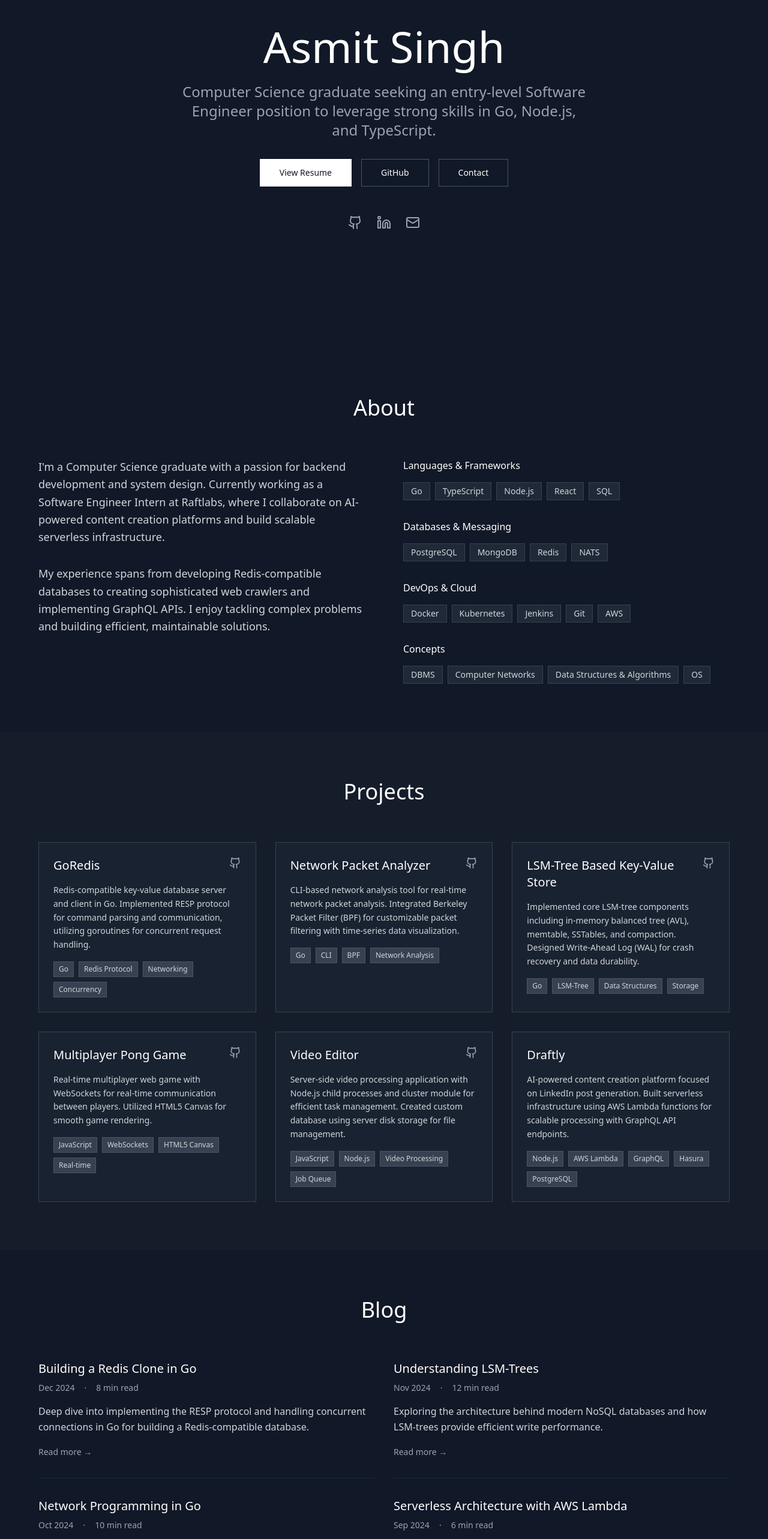
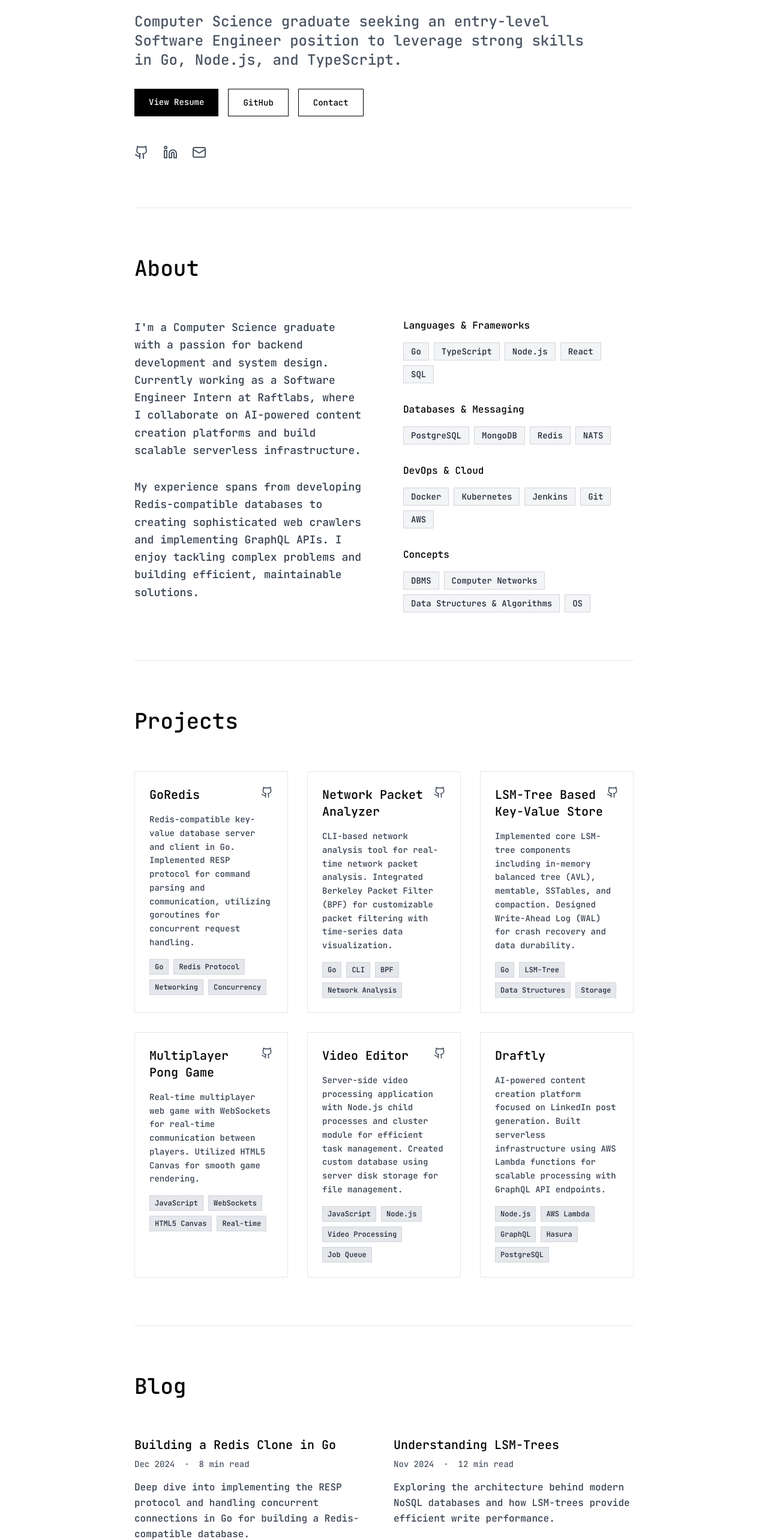
Before and after one commit to asmitsharp/portfolio, a React (Vite) app: page / in a window 1280 px wide. Shown: the part 220-2786 px from the top of the page at 60% size. Built offline with nearby package versions, Linux system fonts and the light colour scheme.

Commit message:
Refactor: Apply requested design changes
- Use JetBrains Mono font.
- Set white background.
- Remove navbar.
- Adjust content layout for left-to-right flow and margin.

```diff
--- a/index.html
+++ b/index.html
@@ -1,3 +1,4 @@
+
 <!DOCTYPE html>
 <html lang="en">
   <head>
@@ -15,6 +16,10 @@
     <meta name="twitter:card" content="summary_large_image" />
     <meta name="twitter:site" content="@lovable_dev" />
     <meta name="twitter:image" content="https://lovable.dev/opengraph-image-p98pqg.png" />
+
+    <link rel="preconnect" href="https://fonts.googleapis.com">
+    <link rel="preconnect" href="https://fonts.gstatic.com" crossorigin>
+    <link href="https://fonts.googleapis.com/css2?family=JetBrains+Mono:wght@500&display=swap" rel="stylesheet">
   </head>
 
   <body>
--- a/src/components/About.tsx
+++ b/src/components/About.tsx
@@ -8,20 +8,19 @@ const About = () => {
   ];
 
   return (
-    <section id="about" className="py-20 px-4 sm:px-6 lg:px-8">
-      <div className="max-w-6xl mx-auto">
-        <h2 className="text-3xl sm:text-4xl font-light text-white mb-16 text-center">
+    <section className="py-20 border-t border-gray-200">
+      <h2 className="text-3xl sm:text-4xl font-jetbrains text-black mb-16">
         About
       </h2>
 
       <div className="grid lg:grid-cols-2 gap-16 items-start">
         <div>
-            <p className="text-lg text-gray-300 leading-relaxed mb-8">
+          <p className="text-lg text-gray-700 leading-relaxed mb-8 font-jetbrains">
             I'm a Computer Science graduate with a passion for backend development and system design.
             Currently working as a Software Engineer Intern at Raftlabs, where I collaborate on AI-powered
             content creation platforms and build scalable serverless infrastructure.
           </p>
-            <p className="text-lg text-gray-300 leading-relaxed">
+          <p className="text-lg text-gray-700 leading-relaxed font-jetbrains">
             My experience spans from developing Redis-compatible databases to creating sophisticated
             web crawlers and implementing GraphQL APIs. I enjoy tackling complex problems and building
             efficient, maintainable solutions.
@@ -31,12 +30,12 @@ const About = () => {
         <div className="space-y-8">
           {skills.map((skillGroup) => (
             <div key={skillGroup.category}>
-                <h3 className="text-white font-medium mb-4">{skillGroup.category}</h3>
+              <h3 className="text-black font-jetbrains font-medium mb-4">{skillGroup.category}</h3>
               <div className="flex flex-wrap gap-2">
                 {skillGroup.items.map((skill) => (
                   <span
                     key={skill}
-                      className="px-3 py-1 bg-gray-800 text-gray-300 text-sm border border-gray-700 hover:border-gray-600 transition-colors duration-200"
+                    className="px-3 py-1 bg-gray-100 text-gray-800 text-sm border border-gray-300 hover:border-gray-400 transition-colors duration-200 font-jetbrains"
                   >
                     {skill}
                   </span>
@@ -46,7 +45,6 @@ const About = () => {
           ))}
         </div>
       </div>
-      </div>
     </section>
   );
 };
--- a/src/components/Blog.tsx
+++ b/src/components/Blog.tsx
@@ -28,9 +28,8 @@ const Blog = () => {
   ];
 
   return (
-    <section id="blog" className="py-20 px-4 sm:px-6 lg:px-8">
-      <div className="max-w-6xl mx-auto">
-        <h2 className="text-3xl sm:text-4xl font-light text-white mb-16 text-center">
+    <section className="py-20 border-t border-gray-200">
+      <h2 className="text-3xl sm:text-4xl font-jetbrains text-black mb-16">
         Blog
       </h2>
 
@@ -38,33 +37,32 @@ const Blog = () => {
         {blogPosts.map((post, index) => (
           <article
             key={index}
-              className="border-b border-gray-800 pb-8 hover:border-gray-700 transition-colors duration-200 group cursor-pointer"
+            className="border-b border-gray-200 pb-8 hover:border-gray-400 transition-colors duration-200 group cursor-pointer"
           >
             <div className="mb-4">
-                <h3 className="text-xl font-medium text-white mb-2 group-hover:text-gray-300 transition-colors duration-200">
+              <h3 className="text-xl font-jetbrains text-black mb-2 group-hover:text-gray-700 transition-colors duration-200">
                 {post.title}
               </h3>
-                <div className="flex items-center space-x-4 text-sm text-gray-400 mb-3">
+              <div className="flex items-center space-x-4 text-sm text-gray-600 mb-3 font-jetbrains">
                 <span>{post.date}</span>
                 <span>·</span>
                 <span>{post.readTime}</span>
               </div>
             </div>
 
-              <p className="text-gray-300 leading-relaxed mb-4">
+            <p className="text-gray-700 leading-relaxed mb-4 font-jetbrains">
               {post.description}
             </p>
 
             <a
               href="#"
-                className="text-gray-400 hover:text-white text-sm font-medium transition-colors duration-200"
+              className="text-gray-600 hover:text-black text-sm font-jetbrains transition-colors duration-200"
             >
               Read more →
             </a>
           </article>
         ))}
       </div>
-      </div>
     </section>
   );
 };
--- a/src/components/Hero.tsx
+++ b/src/components/Hero.tsx
@@ -3,20 +3,20 @@ import { Github, Linkedin, Mail } from "lucide-react";
 
 const Hero = () => {
   return (
-    <section className="min-h-screen flex items-center justify-center px-4 sm:px-6 lg:px-8 pt-16">
-      <div className="max-w-4xl mx-auto text-center">
-        <h1 className="text-4xl sm:text-6xl lg:text-7xl font-light text-white mb-6 leading-tight">
+    <section className="py-20">
+      <div className="text-left">
+        <h1 className="text-5xl sm:text-6xl lg:text-7xl font-jetbrains text-black mb-6 leading-tight">
           Asmit Singh
         </h1>
-        <p className="text-xl sm:text-2xl text-gray-400 mb-8 font-light max-w-2xl mx-auto">
+        <p className="text-xl sm:text-2xl text-gray-600 mb-8 font-jetbrains max-w-3xl">
           Computer Science graduate seeking an entry-level Software Engineer position to leverage strong skills in Go, Node.js, and TypeScript.
         </p>
-        <div className="flex flex-col sm:flex-row gap-4 justify-center items-center mb-12">
+        <div className="flex flex-col sm:flex-row gap-4 mb-12">
           <a
             href="/lovable-uploads/74135eba-0333-41f6-ae60-f6920ea49d7a.png"
             target="_blank"
             rel="noopener noreferrer"
-            className="px-8 py-3 bg-white text-gray-900 hover:bg-gray-200 transition-colors duration-200 font-medium text-sm border border-transparent hover:border-gray-300"
+            className="px-6 py-3 bg-black text-white hover:bg-gray-800 transition-colors duration-200 font-jetbrains text-sm inline-block w-fit"
           >
             View Resume
           </a>
@@ -24,23 +24,23 @@ const Hero = () => {
             href="https://github.com/asmitsharp"
             target="_blank"
             rel="noopener noreferrer"
-            className="px-8 py-3 border border-gray-600 text-white hover:bg-gray-800 transition-colors duration-200 font-medium text-sm"
+            className="px-6 py-3 border border-black text-black hover:bg-gray-50 transition-colors duration-200 font-jetbrains text-sm inline-block w-fit"
           >
             GitHub
           </a>
           <a
             href="mailto:ashmitsingh068@gmail.com"
-            className="px-8 py-3 border border-gray-600 text-white hover:bg-gray-800 transition-colors duration-200 font-medium text-sm"
+            className="px-6 py-3 border border-black text-black hover:bg-gray-50 transition-colors duration-200 font-jetbrains text-sm inline-block w-fit"
           >
             Contact
           </a>
         </div>
-        <div className="flex justify-center space-x-6">
+        <div className="flex space-x-6">
           <a
             href="https://github.com/asmitsharp"
             target="_blank"
             rel="noopener noreferrer"
-            className="text-gray-400 hover:text-white transition-colors duration-200"
+            className="text-gray-600 hover:text-black transition-colors duration-200"
           >
             <Github size={24} />
           </a>
@@ -48,13 +48,13 @@ const Hero = () => {
             href="https://linkedin.com/in/asmit-singh"
             target="_blank"
             rel="noopener noreferrer"
-            className="text-gray-400 hover:text-white transition-colors duration-200"
+            className="text-gray-600 hover:text-black transition-colors duration-200"
           >
             <Linkedin size={24} />
           </a>
           <a
             href="mailto:ashmitsingh068@gmail.com"
-            className="text-gray-400 hover:text-white transition-colors duration-200"
+            className="text-gray-600 hover:text-black transition-colors duration-200"
           >
             <Mail size={24} />
           </a>
--- a/src/components/Projects.tsx
+++ b/src/components/Projects.tsx
@@ -42,9 +42,8 @@ const Projects = () => {
   ];
 
   return (
-    <section id="projects" className="py-20 px-4 sm:px-6 lg:px-8 bg-gray-800/30">
-      <div className="max-w-6xl mx-auto">
-        <h2 className="text-3xl sm:text-4xl font-light text-white mb-16 text-center">
+    <section className="py-20 border-t border-gray-200">
+      <h2 className="text-3xl sm:text-4xl font-jetbrains text-black mb-16">
         Projects
       </h2>
 
@@ -52,10 +51,10 @@ const Projects = () => {
         {projects.map((project, index) => (
           <div
             key={index}
-              className="bg-gray-800/50 border border-gray-700 p-6 hover:border-gray-600 transition-all duration-200 hover:bg-gray-800/70 group"
+            className="border border-gray-200 p-6 hover:border-gray-400 transition-all duration-200 hover:bg-gray-50 group"
           >
             <div className="flex justify-between items-start mb-4">
-                <h3 className="text-xl font-medium text-white group-hover:text-gray-200 transition-colors duration-200">
+              <h3 className="text-xl font-jetbrains text-black group-hover:text-gray-700 transition-colors duration-200">
                 {project.title}
               </h3>
               {project.github !== "#" && (
@@ -63,14 +62,14 @@ const Projects = () => {
                   href={project.github}
                   target="_blank"
                   rel="noopener noreferrer"
-                    className="text-gray-400 hover:text-white transition-colors duration-200"
+                  className="text-gray-600 hover:text-black transition-colors duration-200"
                 >
                   <Github size={20} />
                 </a>
               )}
             </div>
 
-              <p className="text-gray-300 text-sm leading-relaxed mb-4">
+            <p className="text-gray-700 text-sm leading-relaxed mb-4 font-jetbrains">
               {project.description}
             </p>
 
@@ -78,7 +77,7 @@ const Projects = () => {
               {project.tech.map((tech) => (
                 <span
                   key={tech}
-                    className="px-2 py-1 bg-gray-700 text-gray-300 text-xs border border-gray-600"
+                  className="px-2 py-1 bg-gray-200 text-gray-800 text-xs border border-gray-300 font-jetbrains"
                 >
                   {tech}
                 </span>
@@ -87,7 +86,6 @@ const Projects = () => {
           </div>
         ))}
       </div>
-      </div>
     </section>
   );
 };
--- a/src/pages/Index.tsx
+++ b/src/pages/Index.tsx
@@ -4,17 +4,17 @@ import About from "@/components/About";
 import Projects from "@/components/Projects";
 import Blog from "@/components/Blog";
 import Contact from "@/components/Contact";
-import Navigation from "@/components/Navigation";
 
 const Index = () => {
   return (
-    <div className="min-h-screen bg-gray-900 text-gray-100">
-      <Navigation />
-      <Hero />
-      <About />
-      <Projects />
-      <Blog />
-      <Contact />
+    <div className="min-h-screen bg-white text-black font-jetbrains">
+      <div className="max-w-4xl mx-auto px-8 py-16">
+        <Hero />
+        <About />
+        <Projects />
+        <Blog />
+        <Contact />
+      </div>
     </div>
   );
 };
--- a/tailwind.config.ts
+++ b/tailwind.config.ts
@@ -1,3 +1,4 @@
+
 import type { Config } from "tailwindcss";
 
 export default {
@@ -18,6 +19,9 @@ export default {
 			}
 		},
 		extend: {
+			fontFamily: {
+				'jetbrains': ['JetBrains Mono', 'monospace'],
+			},
 			colors: {
 				border: 'hsl(var(--border))',
 				input: 'hsl(var(--input))',
```
Also changed, not shown: src/components/Contact.tsx (+13 -13 lines). Lines whose indentation alone changed are shown as unchanged.
